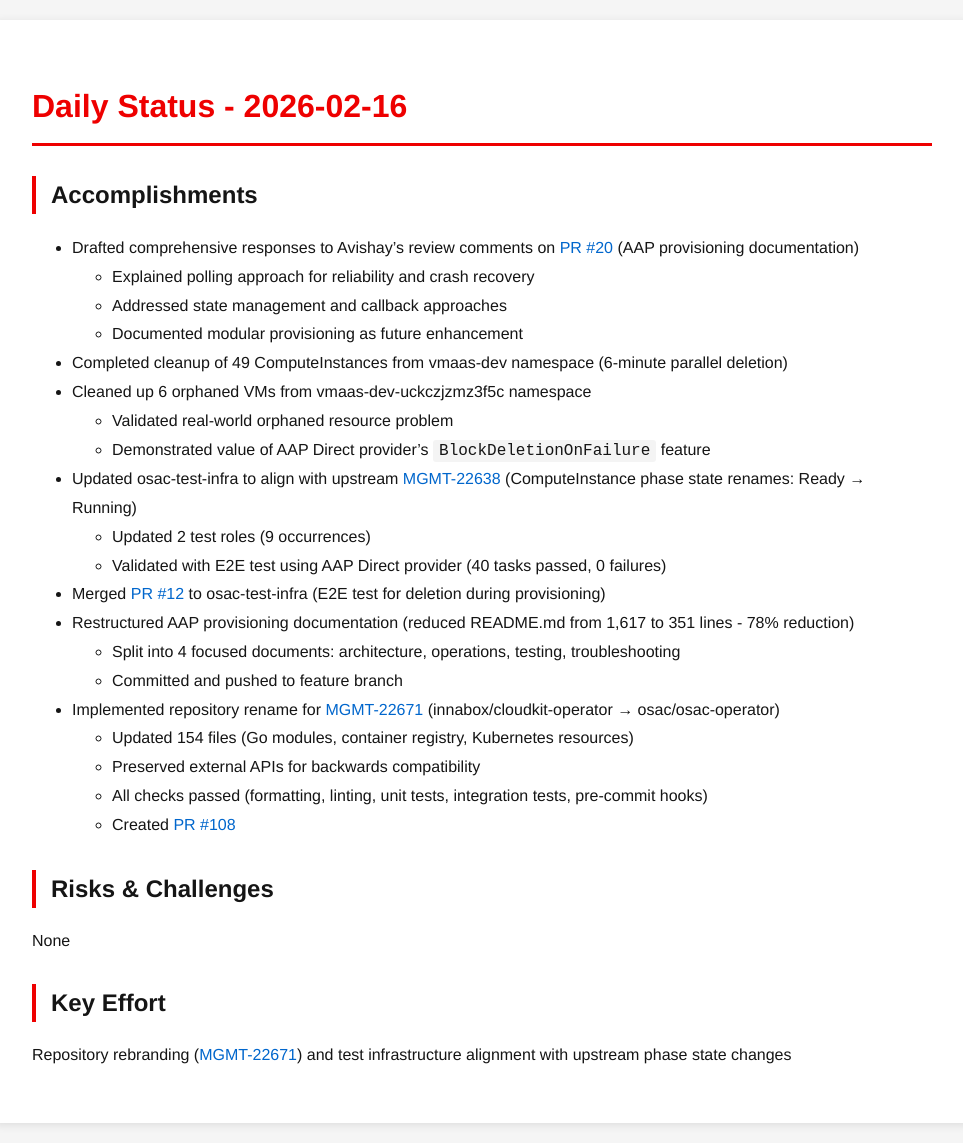
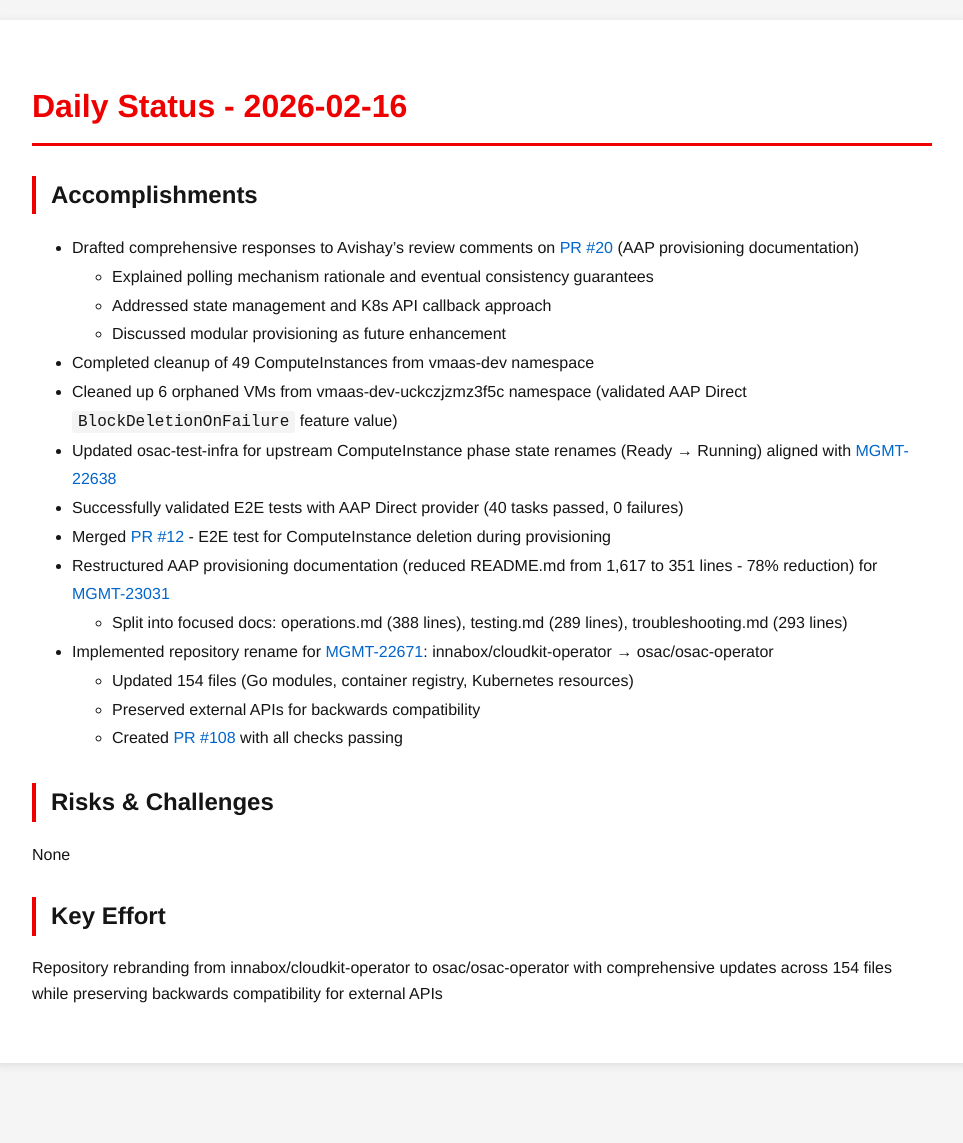
Before and after one commit to tzvatot/daily-status, a Jekyll site: the page built from 2026-02-16.md, in a window 1280 px wide. Shown: the whole page, without its empty margins (158-1121 px from the left). Built offline with Jekyll 4.4.1, drawn with Linux system fonts in a browser that asks for light colours; after the commit the page ends 1083 px from its top, so only the background shows below that.

Commit message:
Daily status update - 2026-02-16

```diff
--- a/2026-02-16.md
+++ b/2026-02-16.md
@@ -9,25 +9,20 @@ date: 2026-02-16
 ## Accomplishments
 
 - Drafted comprehensive responses to Avishay's review comments on [PR #20](https://github.com/osac-project/docs/pull/20) (AAP provisioning documentation)
-  - Explained polling approach for reliability and crash recovery
-  - Addressed state management and callback approaches
-  - Documented modular provisioning as future enhancement
-- Completed cleanup of 49 ComputeInstances from vmaas-dev namespace (6-minute parallel deletion)
-- Cleaned up 6 orphaned VMs from vmaas-dev-uckczjzmz3f5c namespace
-  - Validated real-world orphaned resource problem
-  - Demonstrated value of AAP Direct provider's `BlockDeletionOnFailure` feature
-- Updated osac-test-infra to align with upstream [MGMT-22638](https://issues.redhat.com/browse/MGMT-22638) (ComputeInstance phase state renames: Ready → Running)
-  - Updated 2 test roles (9 occurrences)
-  - Validated with E2E test using AAP Direct provider (40 tasks passed, 0 failures)
-- Merged [PR #12](https://github.com/osac-project/osac-test-infra/pull/12) to osac-test-infra (E2E test for deletion during provisioning)
-- Restructured AAP provisioning documentation (reduced README.md from 1,617 to 351 lines - 78% reduction)
-  - Split into 4 focused documents: architecture, operations, testing, troubleshooting
-  - Committed and pushed to feature branch
-- Implemented repository rename for [MGMT-22671](https://issues.redhat.com/browse/MGMT-22671) (innabox/cloudkit-operator → osac/osac-operator)
+  - Explained polling mechanism rationale and eventual consistency guarantees
+  - Addressed state management and K8s API callback approach
+  - Discussed modular provisioning as future enhancement
+- Completed cleanup of 49 ComputeInstances from vmaas-dev namespace
+- Cleaned up 6 orphaned VMs from vmaas-dev-uckczjzmz3f5c namespace (validated AAP Direct `BlockDeletionOnFailure` feature value)
+- Updated osac-test-infra for upstream ComputeInstance phase state renames (Ready → Running) aligned with [MGMT-22638](https://issues.redhat.com/browse/MGMT-22638)
+- Successfully validated E2E tests with AAP Direct provider (40 tasks passed, 0 failures)
+- Merged [PR #12](https://github.com/osac-project/osac-test-infra/pull/12) - E2E test for ComputeInstance deletion during provisioning
+- Restructured AAP provisioning documentation (reduced README.md from 1,617 to 351 lines - 78% reduction) for [MGMT-23031](https://issues.redhat.com/browse/MGMT-23031)
+  - Split into focused docs: operations.md (388 lines), testing.md (289 lines), troubleshooting.md (293 lines)
+- Implemented repository rename for [MGMT-22671](https://issues.redhat.com/browse/MGMT-22671): innabox/cloudkit-operator → osac/osac-operator
   - Updated 154 files (Go modules, container registry, Kubernetes resources)
   - Preserved external APIs for backwards compatibility
-  - All checks passed (formatting, linting, unit tests, integration tests, pre-commit hooks)
-  - Created [PR #108](https://github.com/osac-project/osac-operator/pull/108)
+  - Created [PR #108](https://github.com/osac-project/osac-operator/pull/108) with all checks passing
 
 ## Risks & Challenges
 
@@ -35,4 +30,4 @@ None
 
 ## Key Effort
 
-Repository rebranding ([MGMT-22671](https://issues.redhat.com/browse/MGMT-22671)) and test infrastructure alignment with upstream phase state changes
+Repository rebranding from innabox/cloudkit-operator to osac/osac-operator with comprehensive updates across 154 files while preserving backwards compatibility for external APIs
```
